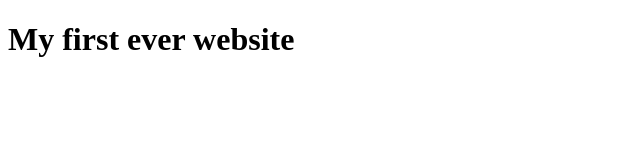
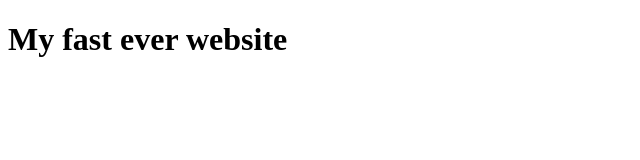
Before and after one commit to abrahim01/my.fast.website, a plain HTML site: page index.html in a window 1280 px wide. Shown: the whole page, without its empty margins (0-640 px from the left). Drawn offline with Linux system fonts and the light colour scheme.

Commit message:
first ever commit

```diff
--- a/index.html
+++ b/index.html
@@ -7,6 +7,6 @@
     <title>Document</title>
 </head>
 <body>
-    <h1>My first ever website</h1>
+    <h1>My fast ever website</h1>
 </body>
 </html>
```
